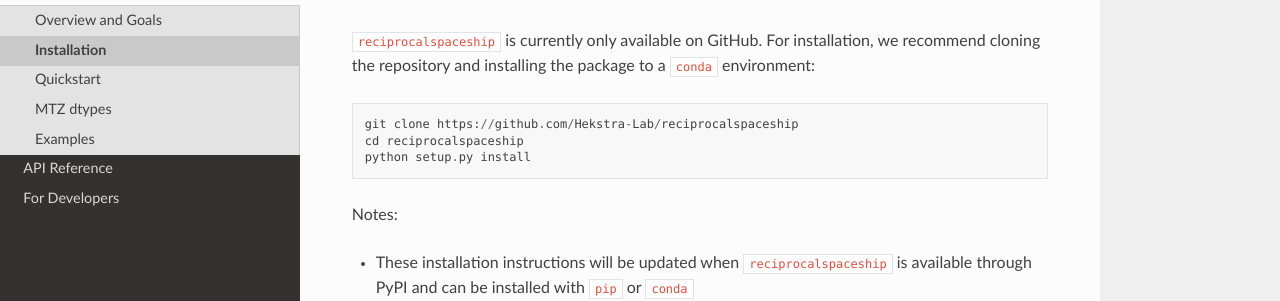
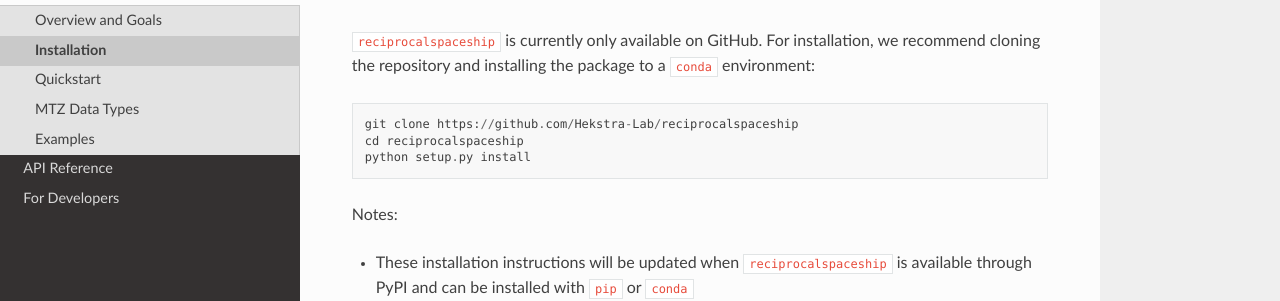
Before and after one commit to rs-station/reciprocalspaceship, a Sphinx documentation site: the page built from docs/userguide/installation.rst, in a window 1280 px wide. Shown: the part 131-432 px from the top of the page. Built offline with Sphinx 7.4.7 and the Read the Docs theme 2.0.0, drawn with Linux system fonts in a browser that asks for light colours; the version number could not be read and is left out.

Commit message:
Update userguide in documentation

```diff
--- a/docs/userguide/dtypes.rst
+++ /dev/null
@@ -1,6 +0,0 @@
-.. _dtypes:
-
-MTZ dtypes
-==========
-
-Coming soon...
--- a/docs/userguide/index.rst
+++ b/docs/userguide/index.rst
@@ -12,5 +12,5 @@
    overview
    installation
    ../examples/quickstart
-   dtypes
+   mtzdtypes.ipynb
    ../examples/examples
```
Also changed, not shown: docs/userguide/mtzdtypes.ipynb.
